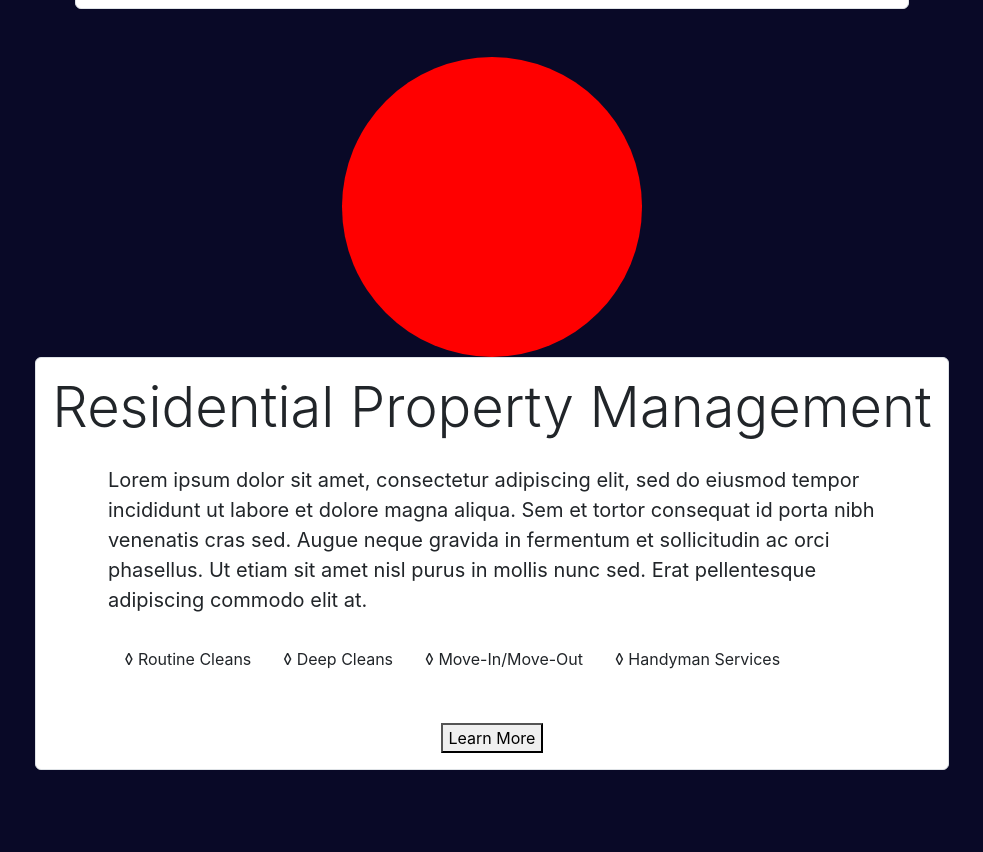
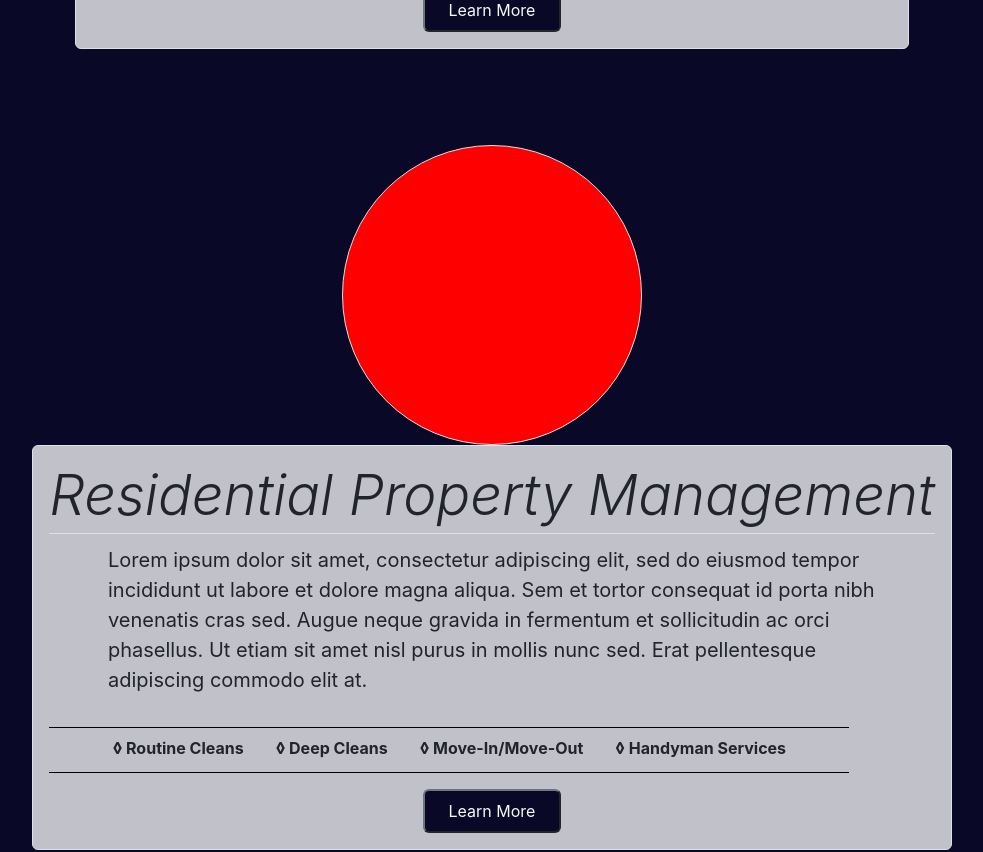
Before and after one commit to Jon-Grabowski/jjj-accommodations, a React (Create React App) app: page /propertymanagement in a window 1280 px wide. Shown: the part 1320-2172 px from the top of the page, without its empty margins (148-1131 px from the left). Built offline with nearby package versions, Linux system fonts and the light colour scheme.

Commit message:
trying to add modals

```diff
--- a/src/components/PropertyManagement/PropManagementTypeCard.js
+++ b/src/components/PropertyManagement/PropManagementTypeCard.js
@@ -3,26 +3,48 @@ import React from 'react'
 function PropManagementTypeCard({data}) {
     const { title, body, serviceList} = data
     const services = serviceList.map(service=>{
-        return <span className='mx-3 mb-1'>{`◊ ${service}`}</span>
+        return <span className='mx-3 mb-1 fw-bold'>{`◊ ${service}`}</span>
     })
     return (
 
-        <div className='py-4 d-flex flex-wrap justify-content-evenly align-items-center'>
-            <div className='rounded-circle' style={{width: '300px', height:'300px', backgroundColor:'red'}}>
+        <div className='py-4 d-flex flex-wrap justify-content-evenly align-items-center mt-5'>
+            <div className='rounded-circle border' style={{width: '300px', height:'300px', backgroundColor:'red'}}>
 
             </div>
 
-            <div className='border bg-body p-3 rounded'>
-                <div>
-                    <h1 className='display-4'>{title}</h1>
+            <div className='border bg-white bg-opacity-75 p-3 rounded'>
+                <div className='text-start'>
+                    <h1 className='display-4 d-inline text-start fst-italic border-bottom pb-1'>{title}</h1>
                 </div>
                 <div className='text-start m-auto' style={{maxWidth:'50rem'}}>
                     <p className='p-3 fs-5'>{body}</p>
                 </div>
-                <div className='d-flex justify-content-center flex-wrap mb-5' style={{maxWidth:'50rem'}}>
+                <div className='d-flex justify-content-center flex-wrap mb-3 border-top border-bottom border-black py-2' style={{maxWidth:'50rem'}}>
                         {services}
                 </div>
-                <button>Learn More</button>
+                <button
+                    className='text-light rounded border-secondary py-2 px-4'
+                    style={{backgroundColor: 'rgb(9, 9, 39)'}}
+                    data-bs-toggle="modal" data-bs-target="#rental-manage-modal"
+                >Learn More</button>
+            </div>
+
+            <div className="modal fade" id="rental-manage-modal" tabIndex="-1" aria-labelledby="rental-manage-modalLabel" aria-hidden="true">
+                <div className="modal-dialog">
+                    <div className="modal-content">
+                    <div className="modal-header">
+                        <h1 className="modal-title fs-5" id="exampleModalLabel">Modal title</h1>
+                        <button type="button" className="btn-close" data-bs-dismiss="modal" aria-label="Close"></button>
+                    </div>
+                    <div className="modal-body">
+                        ...
+                    </div>
+                    <div className="modal-footer">
+                        <button type="button" className="btn btn-secondary" data-bs-dismiss="modal">Close</button>
+                        <button type="button" className="btn btn-primary">Save changes</button>
+                    </div>
+                    </div>
+                </div>
             </div>
         </div>
     )
```
